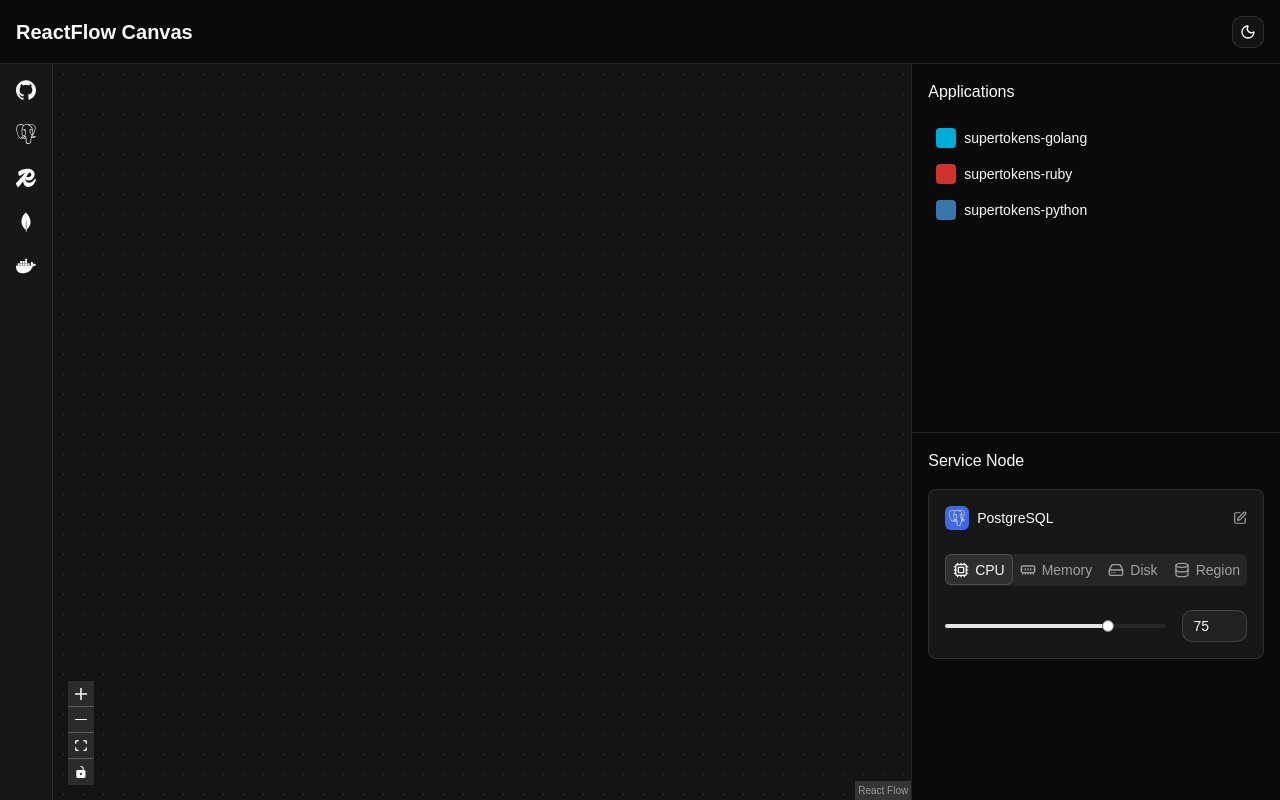
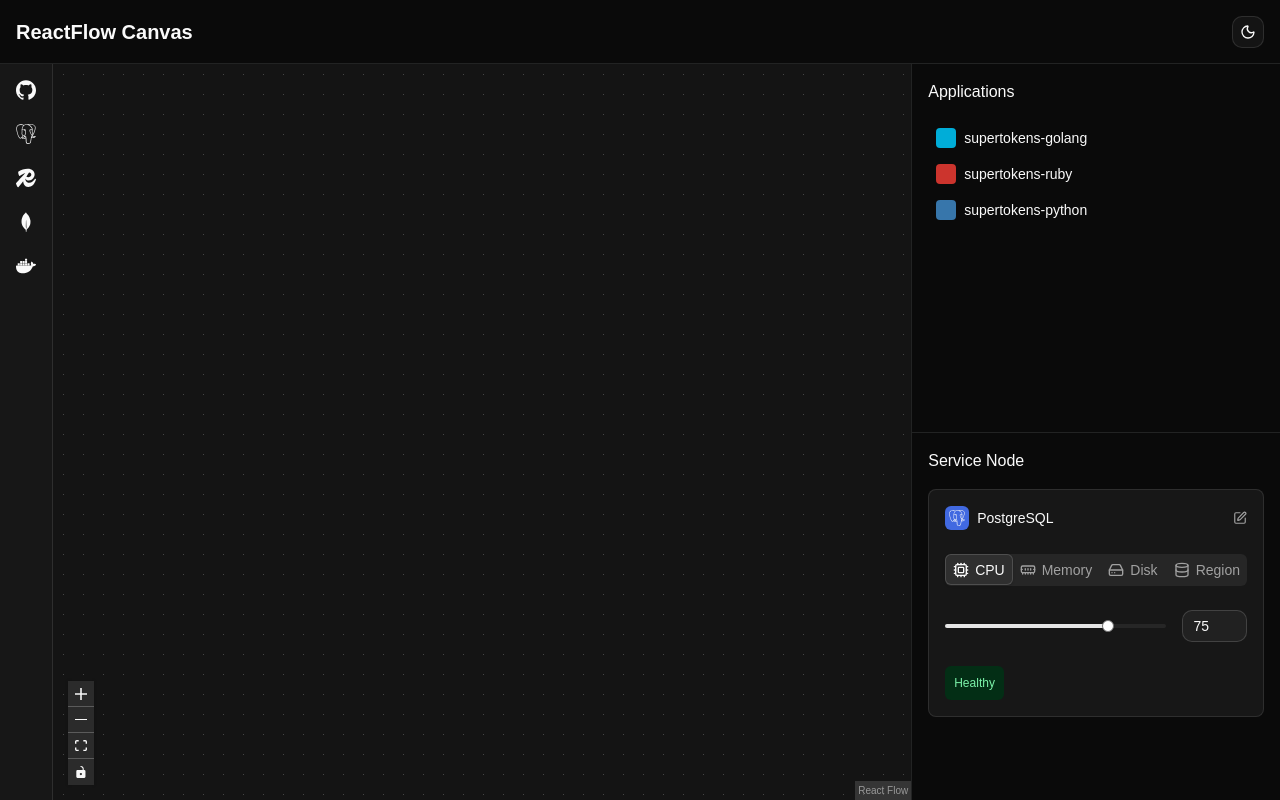
Before and after one commit to RajDeshmukh2001/reactflow-canvas, a React (Vite) app: page / in a window 1280 px wide. Built offline with nearby package versions, Linux system fonts and the light colour scheme.

Commit message:
feat(service-node): add status indicator to node inspector

```diff
--- a/src/components/inspector/NodeInspector.tsx
+++ b/src/components/inspector/NodeInspector.tsx
@@ -1,5 +1,6 @@
 import React from 'react';
 import MetricTabs from './MetricTabs';
+import StatusBadge from './StatusBadge';
 import ServiceHeader from './ServiceHeader';
 import { SiPostgresql } from 'react-icons/si';
 import { nodeMetrics } from '@/data/nodeMetrics';
@@ -13,6 +14,8 @@ const NodeInspector = (): React.JSX.Element => {
         <ServiceHeader name="PostgreSQL" icon={SiPostgresql} />
 
         <MetricTabs nodeMetrics={nodeMetrics} />
+
+        <StatusBadge status="Healthy" />
       </div>
     </section>
   );
--- /dev/null
+++ b/src/components/inspector/StatusBadge.tsx
@@ -0,0 +1,19 @@
+import React from 'react';
+import { Badge } from '@/components/ui/badge';
+import type { ServiceStatus } from '@/types/node';
+
+type StatusBadgeProps = {
+  status: ServiceStatus;
+};
+
+const statusStyles: Record<ServiceStatus, string> = {
+  Healthy: 'bg-green-100 text-green-700 dark:bg-green-950 dark:text-green-300',
+  Degraded: 'bg-yellow-100 text-yellow-700 dark:bg-yellow-950 dark:text-yellow-400',
+  Down: 'bg-red-100 text-red-700 dark:bg-red-950 dark:text-red-300',
+};
+
+const StatusBadge = ({ status }: StatusBadgeProps): React.JSX.Element => {
+  return <Badge className={statusStyles[status]}>{status}</Badge>;
+};
+
+export default StatusBadge;
--- /dev/null
+++ b/src/components/ui/badge.tsx
@@ -0,0 +1,47 @@
+/* eslint-disable @typescript-eslint/explicit-module-boundary-types */
+import * as React from 'react';
+import { cva, type VariantProps } from 'class-variance-authority';
+import { Slot } from 'radix-ui';
+
+import { cn } from '@/lib/utils';
+
+const badgeVariants = cva(
+  'inline-flex w-fit shrink-0 items-center justify-center gap-1 overflow-hidden rounded-sm border border-transparent p-2 text-xs font-medium whitespace-nowrap transition-[color,box-shadow] focus-visible:border-ring focus-visible:ring-[3px] focus-visible:ring-ring/50 aria-invalid:border-destructive aria-invalid:ring-destructive/20 dark:aria-invalid:ring-destructive/40 [&>svg]:pointer-events-none [&>svg]:size-3',
+  {
+    variants: {
+      variant: {
+        default: 'bg-primary text-primary-foreground [a&]:hover:bg-primary/90',
+        secondary: 'bg-secondary text-secondary-foreground [a&]:hover:bg-secondary/90',
+        destructive:
+          'bg-destructive text-white focus-visible:ring-destructive/20 dark:bg-destructive/60 dark:focus-visible:ring-destructive/40 [a&]:hover:bg-destructive/90',
+        outline:
+          'border-border text-foreground [a&]:hover:bg-accent [a&]:hover:text-accent-foreground',
+        ghost: '[a&]:hover:bg-accent [a&]:hover:text-accent-foreground',
+        link: 'text-primary underline-offset-4 [a&]:hover:underline',
+      },
+    },
+    defaultVariants: {
+      variant: 'default',
+    },
+  },
+);
+
+function Badge({
+  className,
+  variant = 'default',
+  asChild = false,
+  ...props
+}: React.ComponentProps<'span'> & VariantProps<typeof badgeVariants> & { asChild?: boolean }) {
+  const Comp = asChild ? Slot.Root : 'span';
+
+  return (
+    <Comp
+      data-slot="badge"
+      data-variant={variant}
+      className={cn(badgeVariants({ variant }), className)}
+      {...props}
+    />
+  );
+}
+
+export { Badge, badgeVariants };
--- a/src/types/node.ts
+++ b/src/types/node.ts
@@ -7,3 +7,5 @@ export type NodeMetric = {
   icon: LucideIcon;
   value: number;
 };
+
+export type ServiceStatus = 'Healthy' | 'Degraded' | 'Down';
```
